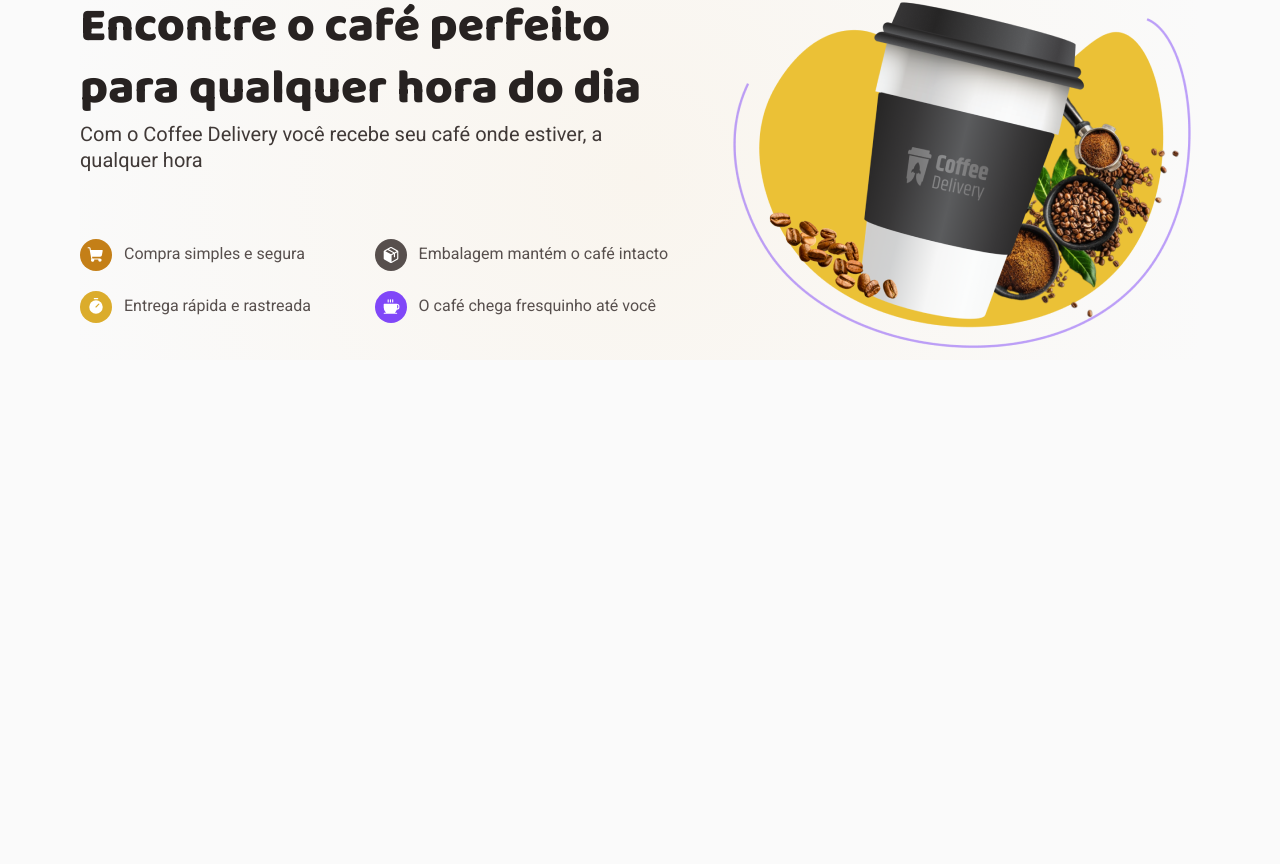
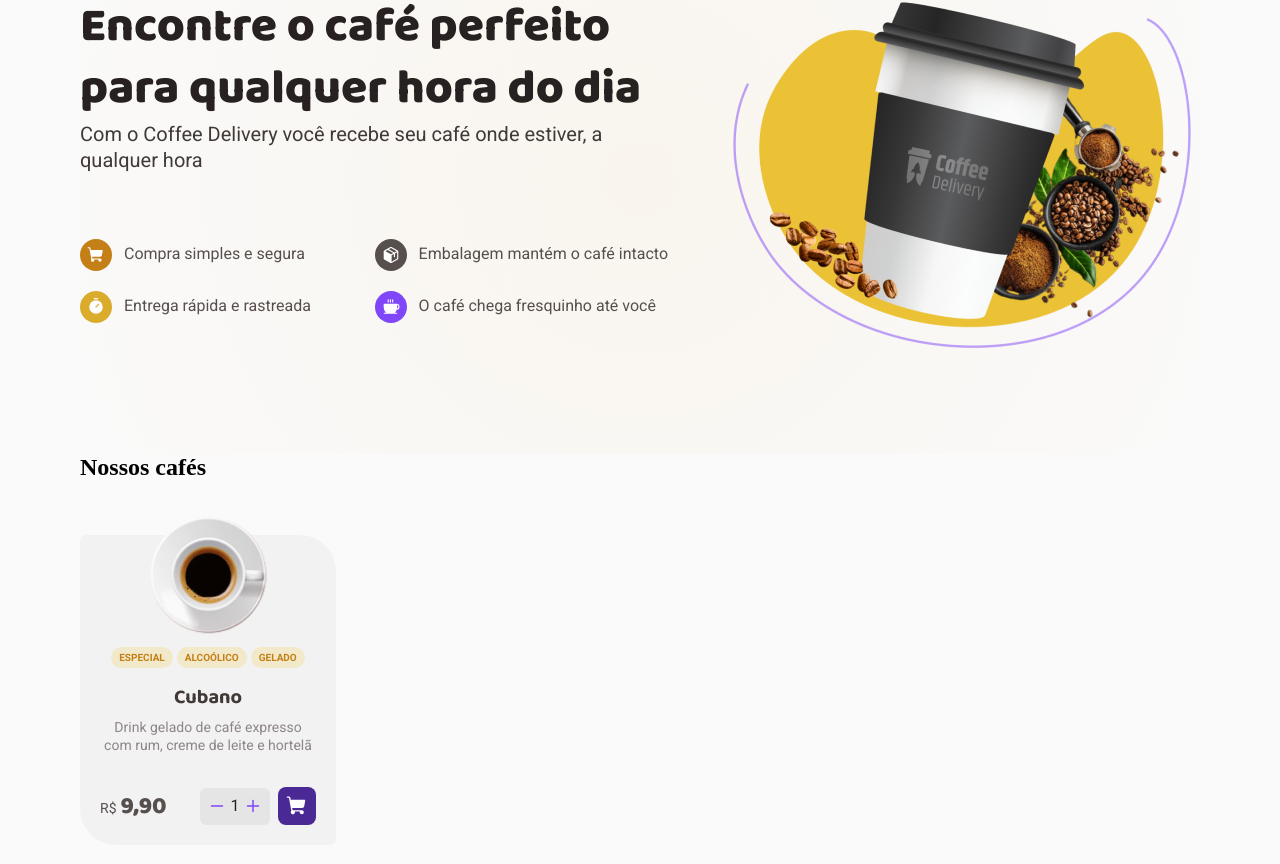
Before and after one commit to askagi/coffee-delivery, a React (Vite) app: page / in a window 1280 px wide. Shown: the part 206-1070 px from the top of the page. Before the commit the page ends 800 px from the top, so only its background shows below. Built offline with nearby package versions, Linux system fonts and the light colour scheme.

Commit message:
created card coffee

```diff
--- /dev/null
+++ b/src/pages/Home/components/Coffee/index.tsx
@@ -0,0 +1,55 @@
+import {
+  Actions,
+  Body,
+  BuyButton,
+  Card,
+  CategoryContainer,
+  Description,
+  Footer,
+  Header,
+  Prefix,
+  Price,
+  PriceContainer,
+  Quantity,
+  Title,
+} from './styles'
+import expressoTradicional from '../../../../assets/expresso-tradicional.png'
+import { Minus, Plus, ShoppingCart } from 'phosphor-react'
+export function Coffee() {
+  return (
+    <Card>
+      <Header>
+        <img src={expressoTradicional} alt="" />
+        <CategoryContainer>
+          <span>especial</span>
+          <span>alcoólico</span>
+          <span>gelado</span>
+        </CategoryContainer>
+      </Header>
+      <Body>
+        <Title>Cubano</Title>
+        <Description>
+          Drink gelado de café expresso com rum, creme de leite e hortelã
+        </Description>
+      </Body>
+
+      <Footer>
+        <PriceContainer>
+          <Prefix>R$</Prefix>
+          <Price>9,90</Price>
+        </PriceContainer>
+
+        <Actions>
+          <Quantity>
+            <Minus className="minus" size={16} weight="bold" />
+            <span>1</span>
+            <Plus className="plus" size={16} weight="bold" />
+          </Quantity>
+          <BuyButton>
+            <ShoppingCart size={22} weight="fill" />
+          </BuyButton>
+        </Actions>
+      </Footer>
+    </Card>
+  )
+}
--- /dev/null
+++ b/src/pages/Home/components/Coffee/styles.ts
@@ -0,0 +1,152 @@
+import styled from 'styled-components'
+
+export const Card = styled.div`
+  width: 25.6rem;
+  min-height: 30.1rem;
+  padding: 0 2rem 2rem;
+  border-radius: 6px 36px;
+  background: ${(props) => props.theme['base-card']};
+`
+
+export const Header = styled.header`
+  display: flex;
+  flex-direction: column;
+  align-items: center;
+  gap: 1.2rem;
+  img {
+    margin-top: -2rem;
+  }
+`
+
+export const CategoryContainer = styled.div`
+  display: flex;
+  gap: 0.4rem;
+  flex-wrap: wrap;
+  margin-bottom: 1.6rem;
+  span {
+    font-family: 'Roboto', sans-serif;
+    font-weight: 700;
+    font-size: 1rem;
+    line-height: 130%;
+    text-transform: uppercase;
+
+    color: ${(props) => props.theme['yellow-dark']};
+    background-color: ${(props) => props.theme['yellow-light']};
+    padding: 0.4rem 0.8rem;
+    border-radius: 100px;
+  }
+`
+
+export const Body = styled.div`
+  display: flex;
+  flex-direction: column;
+  align-items: center;
+  gap: 0.8rem;
+  margin-bottom: 3.3rem;
+`
+
+export const Title = styled.h2`
+  font-family: 'Baloo 2', cursive;
+  font-weight: 700;
+  font-size: 2rem;
+  line-height: 130%;
+  text-align: center;
+  color: ${(props) => props.theme['base-subtitle']};
+`
+
+export const Description = styled.span`
+  font-family: 'Roboto', sans-serif;
+  font-weight: 400;
+  font-size: 1.4rem;
+  line-height: 130%;
+  text-align: center;
+
+  color: ${(props) => props.theme['base-label']};
+`
+
+export const Footer = styled.footer`
+  display: flex;
+  align-items: center;
+  justify-content: space-between;
+`
+
+export const PriceContainer = styled.span`
+  display: flex;
+  align-items: baseline;
+  gap: 0.4rem;
+`
+export const Prefix = styled.span`
+  font-family: 'Roboto', sans-serif;
+  font-weight: 400;
+  font-size: 1.4rem;
+  line-height: 130%;
+  text-align: right;
+  color: ${(props) => props.theme['base-text']};
+`
+
+export const Price = styled.span`
+  font-family: 'Baloo 2', cursive;
+  font-weight: 800;
+  font-size: 2.4rem;
+  line-height: 3.1rem;
+  text-align: right;
+  color: ${(props) => props.theme['base-text']};
+`
+export const Actions = styled.div`
+  display: flex;
+  align-items: center;
+  gap: 0.8rem;
+`
+
+export const Quantity = styled.div`
+  padding: 0.85rem 0.9rem;
+  background-color: ${(props) => props.theme['base-button']};
+  border-radius: 6px;
+
+  display: flex;
+  align-items: center;
+  justify-content: center;
+  gap: 0.55rem;
+
+  span {
+    font-family: 'Roboto', sans-serif;
+    font-weight: 400;
+    font-size: 1.6rem;
+    line-height: 130%;
+    text-align: center;
+    color: ${(props) => props.theme['base-title']};
+  }
+
+  .minus,
+  .plus {
+    color: ${(props) => props.theme.purple};
+    transition: color 0.2s;
+  }
+
+  .minus:hover,
+  .plus:hover {
+    color: initial;
+    cursor: pointer;
+    transition: color 0.2s;
+  }
+`
+
+export const BuyButton = styled.button`
+  all: unset;
+  display: flex;
+  align-items: center;
+  justify-content: center;
+
+  padding: 0.8rem;
+  border-radius: 8px;
+  background-color: ${(props) => props.theme['purple-dark']};
+  cursor: pointer;
+
+  color: ${(props) => props.theme.while};
+  transition: background 0.2s;
+
+  &:hover {
+    background-color: ${(props) => props.theme.purple};
+    transition: background 0.2s;
+  }
+`
--- a/src/pages/Home/components/Header/styles.ts
+++ b/src/pages/Home/components/Header/styles.ts
@@ -1,7 +1,7 @@
 import styled from 'styled-components'
 
 export const HeaderContainer = styled.header`
-  /* padding-top: 9.4rem; */
+  padding: 9.4rem 0;
   display: flex;
   gap: 5.6rem;
   background: radial-gradient(
--- a/src/pages/Home/index.tsx
+++ b/src/pages/Home/index.tsx
@@ -1,10 +1,17 @@
+import { Coffee } from './components/Coffee'
 import { Header } from './components/Header'
-import { HomeContainer } from './styles'
+import { HomeContainer, ProductsContainer, Title } from './styles'
 
 export function Home() {
   return (
     <HomeContainer>
       <Header />
+      <main>
+        <Title>Nossos cafés</Title>
+        <ProductsContainer>
+          <Coffee />
+        </ProductsContainer>
+      </main>
     </HomeContainer>
   )
 }
--- a/src/pages/Home/styles.ts
+++ b/src/pages/Home/styles.ts
@@ -1,5 +1,13 @@
 import styled from 'styled-components'
 
 export const HomeContainer = styled.div`
-  margin-top: 9.4rem;
+  padding-bottom: 15.7rem;
 `
+
+export const Title = styled.h2`
+  margin-bottom: 5.4rem;
+`
+
+export const ProductsContainer = styled.section`
+  display: flex;
+`
```
Also changed, not shown: src/assets/expresso-tradicional.png (added).
